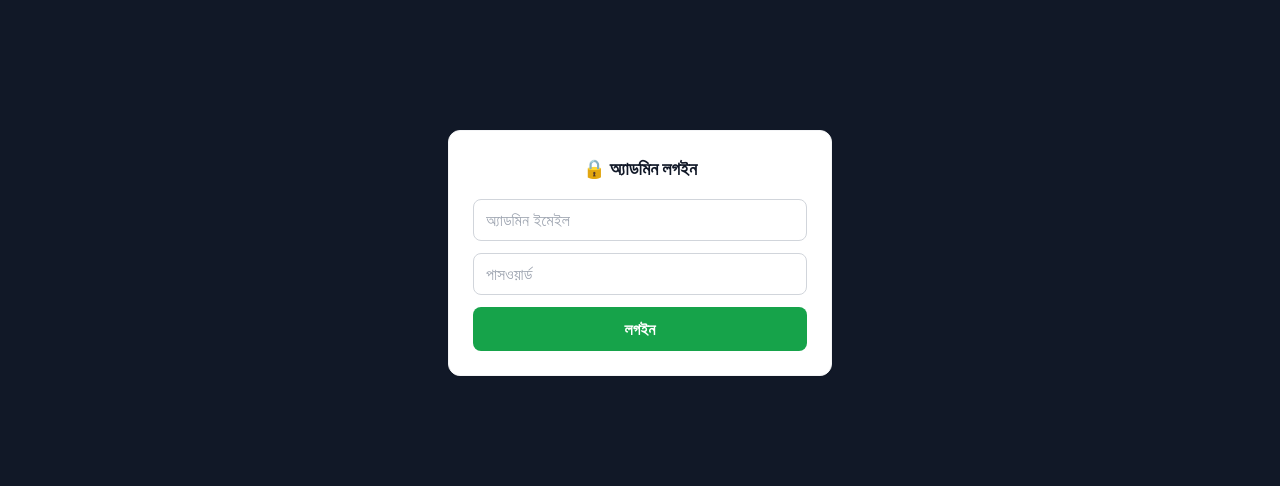
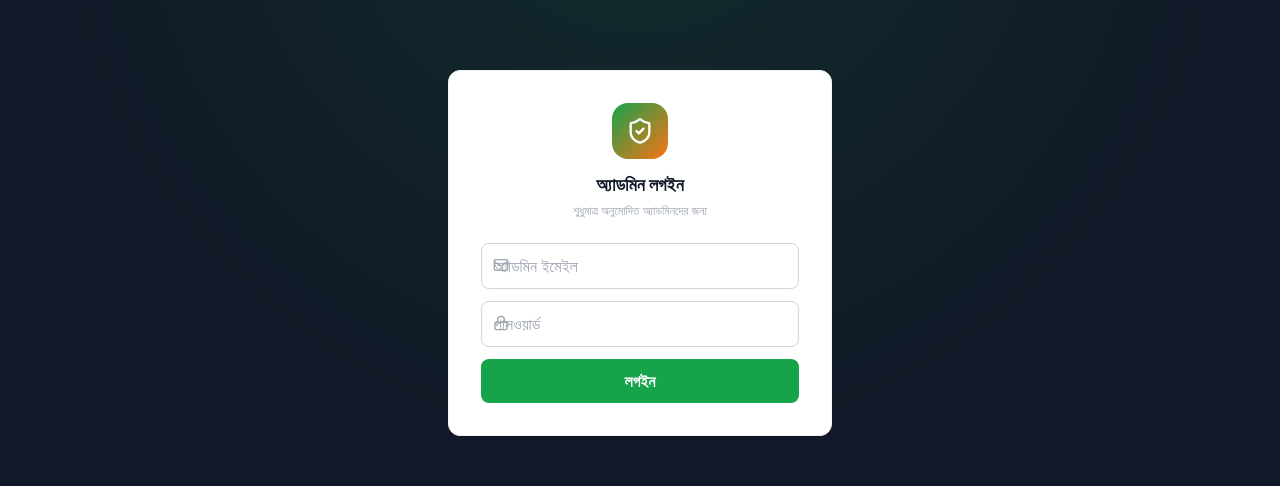
Before and after one commit to ashqrRhmn101/kd-client, a Next.js app: page /admin/login in a window 1280 px wide. Shown: the part 250-736 px from the top of the page. Built offline with nearby package versions, Linux system fonts and the light colour scheme; no server answers.

Commit message:
Refactor AdminLoginPage to use alert functions for error/success notifications; enhance UI with icons and loading spinner

```diff
--- a/app/admin/login/page.js
+++ b/app/admin/login/page.js
@@ -1,7 +1,9 @@
 "use client";
 import { useState } from "react";
 import { useRouter } from "next/navigation";
-import toast from "react-hot-toast";
+import { ClipLoader } from "react-spinners";
+import { Lock, Mail, ShieldCheck } from "lucide-react";
+import { alertSuccess, alertError } from "@/lib/alert";
 import api from "@/lib/api";
 import { useAuth } from "@/context/AuthContext";
 
@@ -17,27 +19,40 @@ export default function AdminLoginPage() {
     try {
       const { data } = await api.post("/auth/login", form);
       if (data.user.role !== "admin") {
-        toast.error("এই একাউন্টের অ্যাডমিন অ্যাক্সেস নেই");
+        alertError("এই একাউন্টের অ্যাডমিন অ্যাক্সেস নেই");
         return;
       }
       setUser(data.user);
+      alertSuccess("স্বাগতম, অ্যাডমিন!");
       router.push("/admin");
     } catch (err) {
-      toast.error(err.response?.data?.message || "লগইন ব্যর্থ হয়েছে");
+      alertError(err.response?.data?.message || "লগইন ব্যর্থ হয়েছে");
     } finally {
       setLoading(false);
     }
   };
 
   return (
-    <div className="min-h-screen flex items-center justify-center bg-ink-900">
-      <div className="card p-6 w-full max-w-sm">
-        <h1 className="text-lg font-bold mb-4 text-center">🔒 অ্যাডমিন লগইন</h1>
+    <div className="min-h-screen flex items-center justify-center bg-ink-900 bg-[radial-gradient(circle_at_top,_rgba(22,163,74,0.15),_transparent_60%)] px-4">
+      <div className="card w-full max-w-sm p-8 shadow-2xl">
+        <div className="text-center mb-6">
+          <div className="inline-flex items-center justify-center w-14 h-14 rounded-2xl bg-gradient-to-br from-primary-500 to-secondary-500 text-white mb-3">
+            <ShieldCheck className="w-7 h-7" />
+          </div>
+          <h1 className="text-lg font-bold">অ্যাডমিন লগইন</h1>
+          <p className="text-xs text-gray-400 mt-1">শুধুমাত্র অনুমোদিত অ্যাডমিনদের জন্য</p>
+        </div>
         <form onSubmit={handleSubmit} className="space-y-3">
-          <input required type="email" placeholder="অ্যাডমিন ইমেইল" value={form.email} onChange={(e) => setForm((f) => ({ ...f, email: e.target.value }))} className="w-full border border-gray-300 rounded-lg px-3 py-2" />
-          <input required type="password" placeholder="পাসওয়ার্ড" value={form.password} onChange={(e) => setForm((f) => ({ ...f, password: e.target.value }))} className="w-full border border-gray-300 rounded-lg px-3 py-2" />
-          <button disabled={loading} type="submit" className="btn-primary w-full disabled:opacity-50">
-            {loading ? "..." : "লগইন"}
+          <div className="relative">
+            <Mail className="absolute left-3 top-3.5 w-4 h-4 text-gray-400" />
+            <input required type="email" placeholder="অ্যাডমিন ইমেইল" value={form.email} onChange={(e) => setForm((f) => ({ ...f, email: e.target.value }))} className="input-field pl-10" />
+          </div>
+          <div className="relative">
+            <Lock className="absolute left-3 top-3.5 w-4 h-4 text-gray-400" />
+            <input required type="password" placeholder="পাসওয়ার্ড" value={form.password} onChange={(e) => setForm((f) => ({ ...f, password: e.target.value }))} className="input-field pl-10" />
+          </div>
+          <button disabled={loading} type="submit" className="btn-primary w-full flex items-center justify-center gap-2 disabled:opacity-60">
+            {loading ? <ClipLoader size={18} color="#fff" /> : "লগইন"}
           </button>
         </form>
       </div>
```
